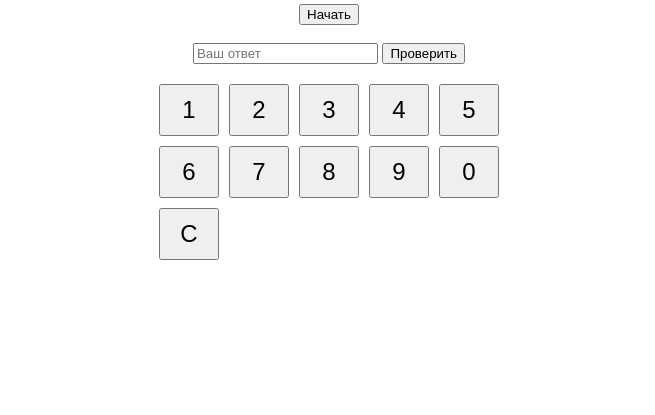
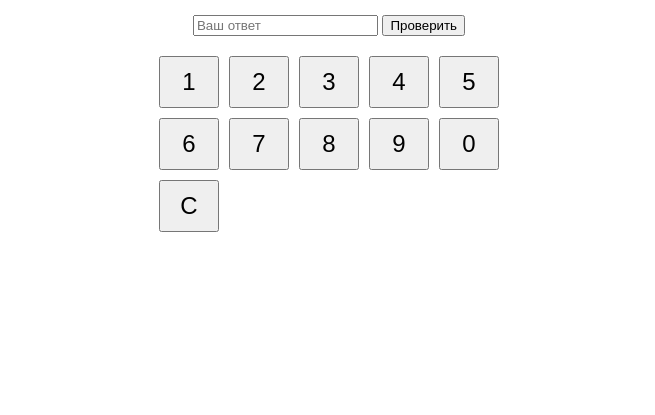
Before and after one commit to sirynmist/anzan.io, a plain HTML site: page v2.html in a window 1280 px wide. Shown: the part 385-800 px from the top of the page, without its empty margins (311-966 px from the left). Drawn offline with Linux system fonts and the light colour scheme.

Commit message:
Update v2.html

```diff
--- a/v2.html
+++ b/v2.html
@@ -8,7 +8,7 @@
         body {
             font-family: Arial, sans-serif;
             text-align: center;
-            margin: 50px;
+            margin: 22px;
         }
         #number {
             font-size: 48px;
```
